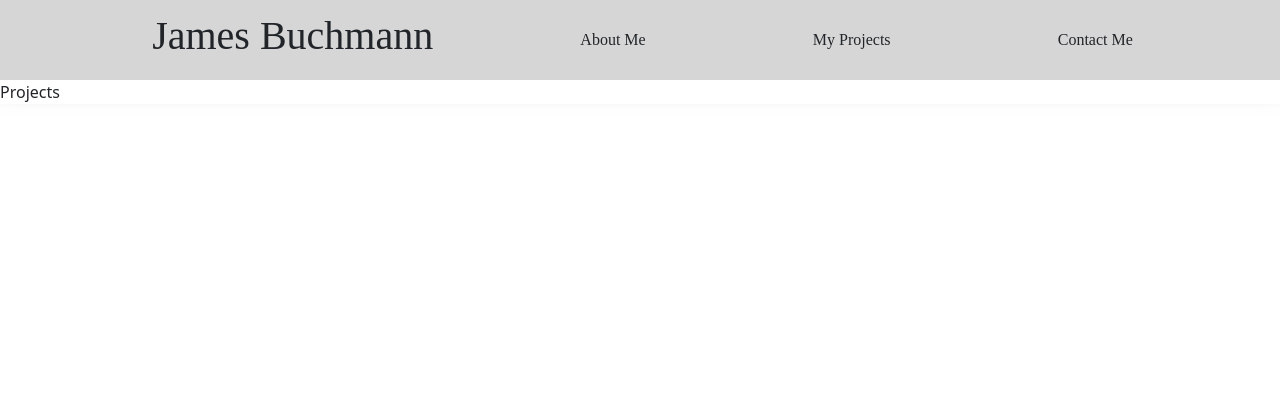
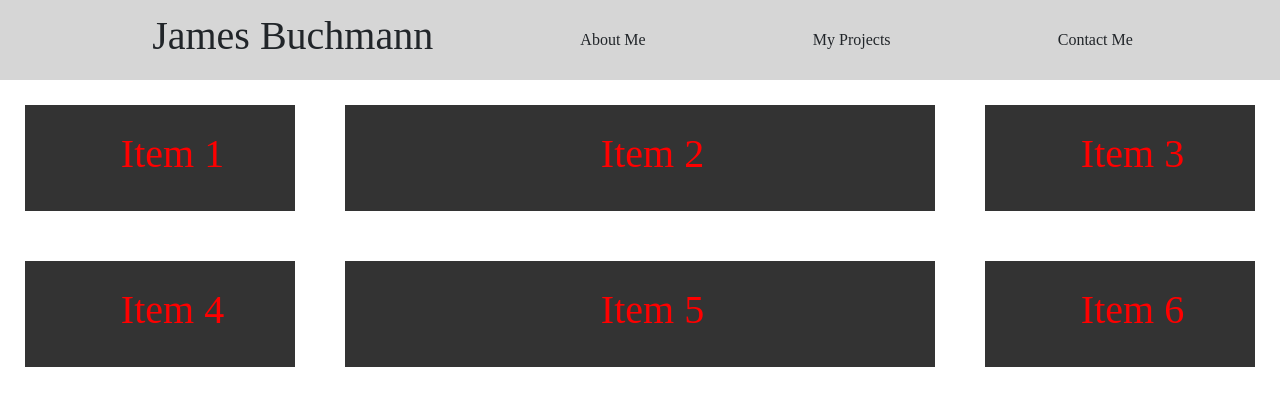
Before and after one commit to jbuck123/React_portfolio, a React (Create React App) app: page / in a window 1280 px wide. Both pictures are taken after a click on the link "My Projects". Shown: the top 406 px of the page. Built offline with nearby package versions, Linux system fonts and the light colour scheme.

Commit message:
added grid layout projects

```diff
--- a/src/App.css
+++ b/src/App.css
@@ -31,3 +31,14 @@ a {
 }
 
 /* component styling  */
+.parent {
+  display: grid;
+  grid-template-columns: 25% 50% 25%;
+}
+.children {
+  color: red;
+  text-align: center;
+  background-color: #333;
+  margin: 25px;
+  padding: 25px;
+}
--- a/src/component/MyProjects.js
+++ b/src/component/MyProjects.js
@@ -2,10 +2,25 @@ import React from 'react'
 
 export default function MyProjects() {
     return (
-        <div>
-            <p className='.bodyComponent'>
-                Projects
-            </p>
+      <div className="parent">
+        <div className="children">
+          <h1>Item 1</h1>
         </div>
-    )
+        <div className="children">
+          <h1>Item 2</h1>
+        </div>
+        <div className="children">
+          <h1>Item 3</h1>
+        </div>
+        <div className="children">
+          <h1>Item 4</h1>
+        </div>
+        <div className="children">
+          <h1>Item 5</h1>
+        </div>
+        <div className="children">
+          <h1>Item 6</h1>
+        </div>
+      </div>
+    );
 }
```
